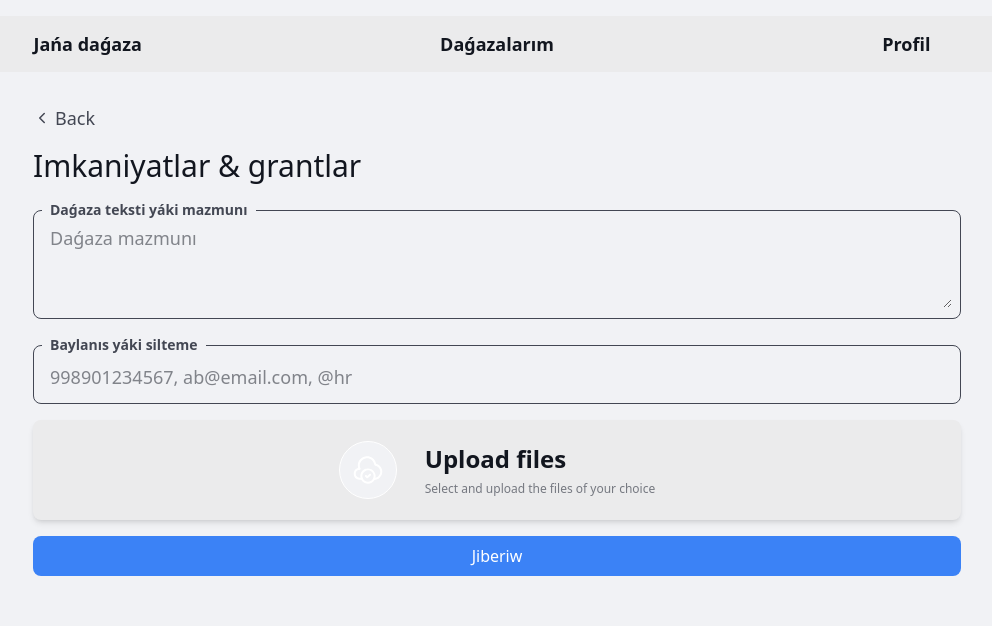
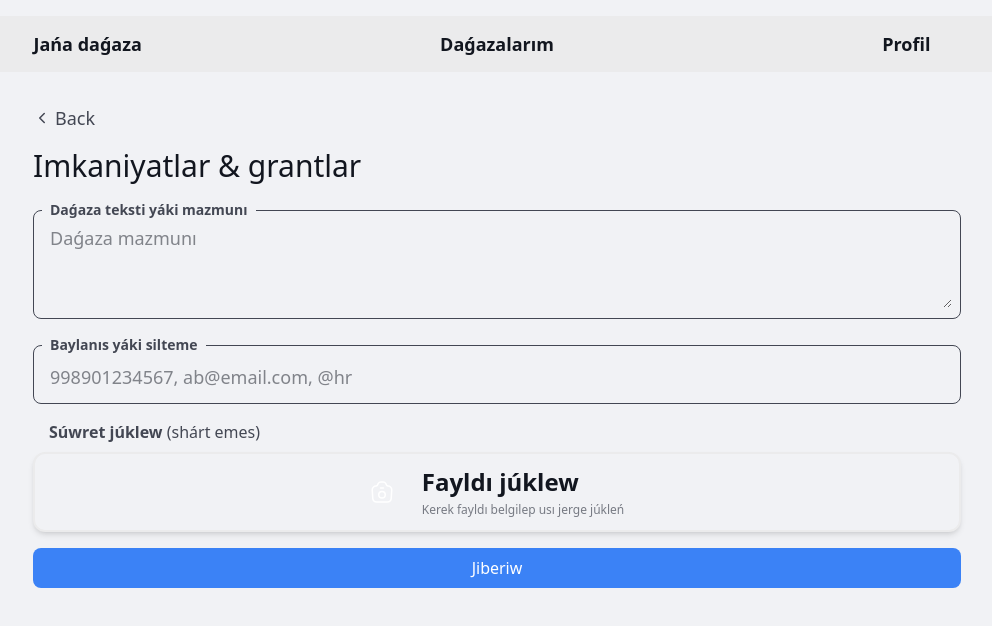
Before and after one commit to Ermuxan7/aumeta-bot, a Next.js app: page /opportunities in a window 1280 px wide. Shown: the top 626 px of the page, without its empty margins (143-1135 px from the left). Built offline with nearby package versions, Linux system fonts and the light colour scheme.

Commit message:
Refactor FileUpload component for improved file handling and UI

```diff
--- a/app/components/upload/FileUpload.tsx
+++ b/app/components/upload/FileUpload.tsx
@@ -1,99 +1,85 @@
 "use client";
-import React, { useState, DragEvent, useRef } from "react";
+import clsx from "clsx";
+import { useState, useRef } from "react";
 
 const FileUpload = () => {
-  const [openDrop, setOpenDrop] = useState<boolean>(false);
-  const [files, setFiles] = useState<File[]>([]);
-  const [dragActive, setDragActive] = useState<boolean>(false);
+  const [file, setFile] = useState<File | null>(null);
+  const [isdragging, setIsDragging] = useState<boolean>(false);
   const fileInputRef = useRef<HTMLInputElement | null>(null);
-
-  const handleDragOver = (e: DragEvent<HTMLDivElement>) => {
-    e.preventDefault();
-    setDragActive(true);
-  };
-
-  const handleDragLeave = (e: DragEvent<HTMLDivElement>) => {
-    e.preventDefault();
-    setDragActive(false);
-  };
-
-  const handleDrop = (e: DragEvent<HTMLDivElement>) => {
-    e.preventDefault();
-    setDragActive(false);
-
-    if (e.dataTransfer.files && e.dataTransfer.files.length > 0) {
-      setFiles(Array.from(e.dataTransfer.files));
-    }
-  };
 
   const handleBrowseClick = () => {
     fileInputRef.current?.click();
   };
 
+  const handleFileChange = (e: React.ChangeEvent<HTMLInputElement>) => {
+    if (e.target.files && e.target.files[0]) {
+      const selected = e.target.files[0];
+      if (selected.type.startsWith("image/")) {
+        setFile(selected);
+      } else {
+        alert("Tek súwret júkley alasiz!");
+      }
+    }
+  };
+
+  const handleDrop = (e: React.DragEvent<HTMLLabelElement>) => {
+    e.preventDefault();
+    setIsDragging(false);
+    if (e.dataTransfer.files && e.dataTransfer.files[0]) {
+      const dropped = e.dataTransfer.files[0];
+      if (dropped.type.startsWith("image/")) {
+        setFile(dropped);
+      } else {
+        alert("Tek súwret júkley alasiz!");
+      }
+    }
+  };
+
   return (
-    <div className="w-full flex flex-col">
-      {/* Asosiy bosiladigan label */}
-      <div
-        className="flex items-center justify-center gap-5 md:gap-7 h-25 cursor-pointer bg-muted text-white px-4 py-2 shadow-md rounded-lg hover:bg-muted/80 transition-all"
-        onClick={() => setOpenDrop(!openDrop)}
+    <div className="w-full flex flex-col gap-2">
+      <p className="text-muted-foreground ml-4">
+        <span className="font-semibold">Súwret júklew</span> (shárt emes)
+      </p>
+      <label
+        htmlFor="fileUpload"
+        className={clsx(
+          "flex items-center justify-center gap-3 md:gap-7 h-20 cursor-pointer bg-background  text-white px-4 py-3 shadow-md rounded-xl border-2 transition-all",
+          isdragging
+            ? "border-primary bg-primary/10"
+            : "border-muted hover:bg-background/90"
+        )}
+        onClick={handleBrowseClick}
+        onDragOver={(e) => {
+          e.preventDefault();
+          setIsDragging(true);
+        }}
+        onDragLeave={() => setIsDragging(false)}
+        onDrop={handleDrop}
       >
-        <div className="flex items-center justify-center bg-background p-3 rounded-full border border-white">
-          <img src="/cloud-add.svg" alt="upload image" className="size-8" />
-        </div>
-        <div className="flex flex-col items-start gap-1.5">
-          <p className="text-foreground font-bold text-xl md:text-2xl">
-            Upload files
+        <img src="/camera.svg" alt="upload image" className="size-6" />
+
+        <div className="flex flex-col items-start gap-1">
+          <p className="text-foreground font-semibold text-xl md:text-2xl">
+            Fayldı júklew
           </p>
           <p className="text-muted-foreground/70 text-xs md:text-md">
-            Select and upload the files of your choice
+            Kerek fayldı belgilep usı jerge júkleń
           </p>
         </div>
-      </div>
+        <input
+          type="file"
+          id="fileUpload"
+          className="hidden"
+          accept="image/*"
+          onChange={handleFileChange}
+        />
+      </label>
 
-      {openDrop && (
-        <div
-          className={`border-t-2 ${
-            dragActive
-              ? "border-primary bg-primary/10"
-              : "border-muted-foreground"
-          } bg-muted h-56 flex flex-col items-center justify-center gap-6 text-center text-muted-foreground/70 px-4 py-6 transition-colors`}
-          onDragOver={handleDragOver}
-          onDragLeave={handleDragLeave}
-          onDrop={handleDrop}
-        >
-          <div className="flex flex-col items-center justify-center gap-2">
-            <img src="/cloud-add.svg" alt="upload image" className="size-12" />
-            <p>
-              Choose a file or drag & drop it here
-              <br />
-              JPEG, PNG, PDF, and MP4 formats, up to 50MB
-            </p>
-          </div>
-          <button
-            className="text-muted font-semibold bg-white hover:bg-white/90 rounded-md w-34 py-2"
-            onClick={handleBrowseClick}
-          >
-            Browse file
-          </button>
-          <input
-            ref={fileInputRef}
-            type="file"
-            multiple
-            className="hidden"
-            onChange={(e) =>
-              e.target.files && setFiles(Array.from(e.target.files))
-            }
-          />
-        </div>
-      )}
-
-      {files.length > 0 && (
+      {file && (
         <div className="mt-4 space-y-2">
-          <p className="font-semibold text-foreground">📂 Selected files:</p>
+          <p className="font-semibold text-foreground">📂 Saylanǵan fayl:</p>
           <ul className="list-disc list-inside text-sm text-muted-foreground">
-            {files.map((file, idx) => (
-              <li key={idx}>{file.name}</li>
-            ))}
+            <li>{file.name}</li>
           </ul>
         </div>
       )}
--- a/app/layout.tsx
+++ b/app/layout.tsx
@@ -25,7 +25,7 @@ export default function RootLayout({
   children: React.ReactNode;
 }>) {
   return (
-    <html lang="en" className="">
+    <html lang="en" className="dark">
       <body className={`${robotoSans.variable} ${robotoMono.variable} `}>
         <ThemeProvider />
         <TabBar />
--- a/app/page.tsx
+++ b/app/page.tsx
@@ -1,4 +1,3 @@
-import { CalendarCheck2, FileText, Search, Trophy } from "lucide-react";
 import Link from "next/link";
 
 const Cards = [
--- a/app/schema/InternFormSchema.ts
+++ b/app/schema/InternFormSchema.ts
@@ -4,12 +4,12 @@ export const InternshipSchema = z.object({
   aymaq: z.string().min(2, "Aymaq kiritiliwi sha'rt!"),
   lawazim: z.string().min(2, "Lawazım kiritiliwi sha'rt!"),
   mekeme: z.string().optional(),
-  talaplar: z.string().min(2, "Talaplar beriliwi kerek"),
-  májburiyatlar: z.string().min(2, "Májburiyatlar beriliwi kerek"),
+  talaplar: z.string().min(2, "Talaplar kiritiliwi sha'rt!"),
+  májburiyatlar: z.string().min(2, "Májburiyatlar kiritiliwi sha'rt!"),
   sharayatlar: z.string().optional(),
   manzil: z.string().min(2, "Ma'nzil kiritiliwi sha'rt!"),
   tolem: z.string().optional(),
-  baylanis: z.string().min(5, "Baylanıs toliq boliwi kerek"),
+  baylanis: z.string().min(5, "Baylanıs túrin kiritiw shárt!"),
   qosimsha: z.string().optional(),
 });
 
--- a/app/schema/Opportunities.ts
+++ b/app/schema/Opportunities.ts
@@ -1,8 +1,8 @@
 import z from "zod";
 
 export const OpportunitiesSchema = z.object({
-  daǵaza: z.string().min(2, "Daǵaza beriliwi sha'rt!"),
-  baylanis: z.string().min(2, "Baylanis kiritiliwi sha'rt!"),
+  daǵaza: z.string().min(2, "Daǵaza tekstin jazıw shárt!"),
+  baylanis: z.string().min(2, "Baylanıs túrin kiritiw shárt!"),
 });
 
 export type OpportunitiesFormValue = z.infer<typeof OpportunitiesSchema>;
--- a/app/schema/Project.FormSchema.ts
+++ b/app/schema/Project.FormSchema.ts
@@ -3,10 +3,10 @@ import z from "zod";
 export const ProjectSchema = z.object({
   aymaq: z.string().min(2, "Aymaq kiritiliwi sha'rt!"),
   lawazim: z.string().min(2, "Lawazım kiritiliwi sha'rt!"),
-  talaplar: z.string().min(2, "Talaplar beriliwi kerek"),
-  tólem: z.string().min(2, "Is haqin jaziw kerek"),
+  talaplar: z.string().min(2, "Talaplar kiritiliwi shárt!"),
+  tólem: z.string().min(2, "Is haqin jaziw shárt!"),
   deadline: z.string().optional(),
-  baylanis: z.string().min(5, "Baylanıs toliq boliwi kerek"),
+  baylanis: z.string().min(5, "Baylanıs túrin kiritiw shárt!"),
   manzil: z.string().optional(),
   qosimsha: z.string().optional(),
 });
--- a/app/schema/VacancyFormSchema.ts
+++ b/app/schema/VacancyFormSchema.ts
@@ -5,11 +5,11 @@ export const VacancySchema = z.object({
   lawazim: z.string().min(2, "Lawazım kiritiliwi sha'rt!"),
   mekeme: z.string().optional(),
   manzil: z.string().min(2, "Ma'nzil kiritiliwi sha'rt!"),
-  talaplar: z.string().min(2, "Talaplar beriliwi kerek"),
+  talaplar: z.string().min(2, "Talaplar kiritiliwi sha'rt!"),
   májburiyatlar: z.string().optional(),
-  jumisWaqiti: z.string().min(2, "Jumis waqiti beriliw kerek"),
-  ayliq: z.string().min(2, "Ayliq beriliw kerek"),
-  baylanis: z.string().min(5, "Baylanıs toliq boliwi kerek"),
+  jumisWaqiti: z.string().min(2, "Jumis waqiti beriliw sha'rt!"),
+  ayliq: z.string().min(2, "Ayliq kiritiliwi sha'rt!"),
+  baylanis: z.string().min(5, "Baylanıs túrin kiritiw shárt!"),
   qosimsha: z.string().optional(),
 });
 
```
Also changed, not shown: public/camera.svg (added), public/cloud-add.svg (deleted).
